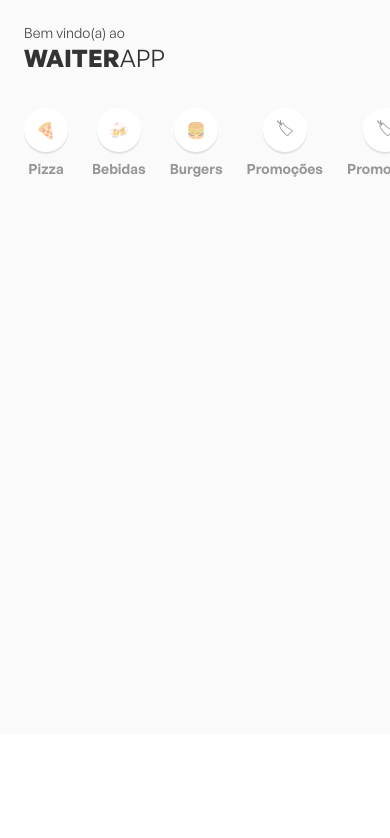
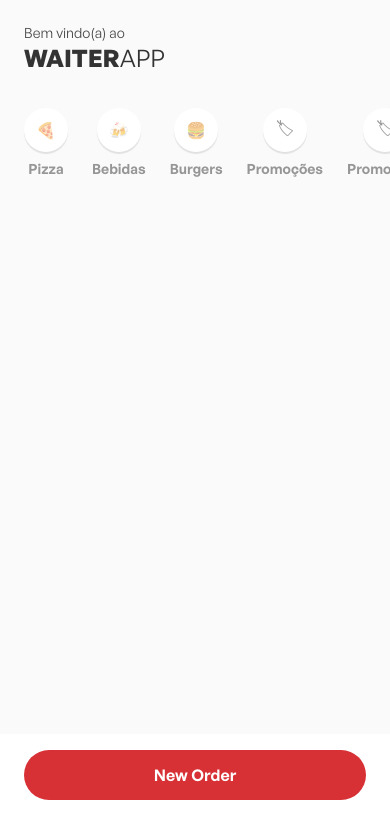
Before and after one commit to matheusoaresdias/waiterapp-mobile, a React Native app: screen / in a window 390 px wide. Shown: the top 838 px of the page. Built offline with nearby package versions, Linux system fonts and the light colour scheme.

Commit message:
feat: custom button and footer

```diff
--- a/src/Main/index.tsx
+++ b/src/Main/index.tsx
@@ -8,6 +8,7 @@
 import { Header } from '../components/Header';
 import { Categories } from '../components/Categories';
 import { Menu } from '../components/Menu';
+import { Button } from '../components/Button';
 
 export function Main() {
   return (
@@ -22,7 +23,9 @@
         </MenuContainer>
       </Container>
       <Footer>
-        <FooterContainer></FooterContainer>
+        <FooterContainer>
+          <Button onPress={() => alert('New order')}>New Order</Button>
+        </FooterContainer>
       </Footer>
     </>
   );
--- a/src/Main/styles.ts
+++ b/src/Main/styles.ts
@@ -21,6 +21,7 @@
 export const Footer = styled.View`
   min-height: 110px;
   background-color: #fff;
+  padding: 16px 24px;
 `;
 
 export const FooterContainer = styled.View`
--- /dev/null
+++ b/src/components/Button/index.tsx
@@ -0,0 +1,16 @@
+import { Text } from '../Text';
+import { Container } from './styles';
+
+interface ButtonProps {
+  children: string;
+  onPress: () => void;
+  disabled?: boolean;
+}
+
+export function Button({ children, onPress, disabled }: ButtonProps) {
+  return (
+    <Container onPress={onPress} disabled={disabled}>
+      <Text weight={600} color="#fff">{children}</Text>
+    </Container>
+  );
+}
--- /dev/null
+++ b/src/components/Button/styles.ts
@@ -0,0 +1,9 @@
+import styled from 'styled-components/native';
+
+export const Container = styled.TouchableOpacity`
+  background-color: ${({ disabled }: { disabled: string }) => disabled ? '#999' : '#d73035'};
+  border-radius: 48px;
+  padding: 14px 24px;
+  align-items: center;
+  justify-content: center;
+`;
```
